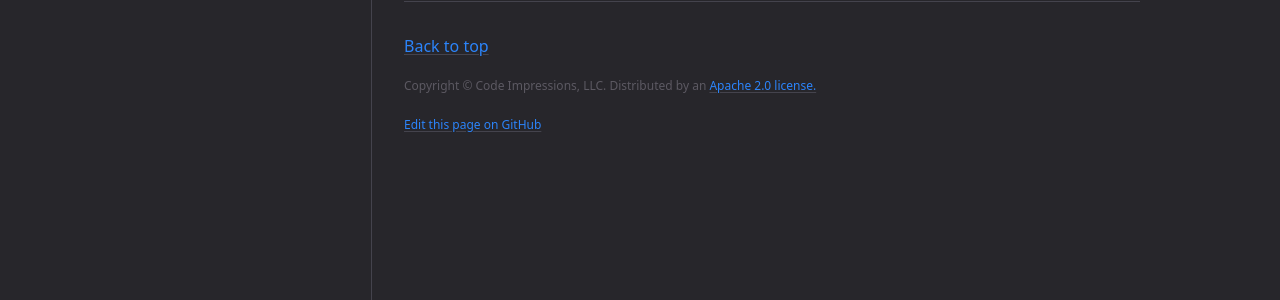
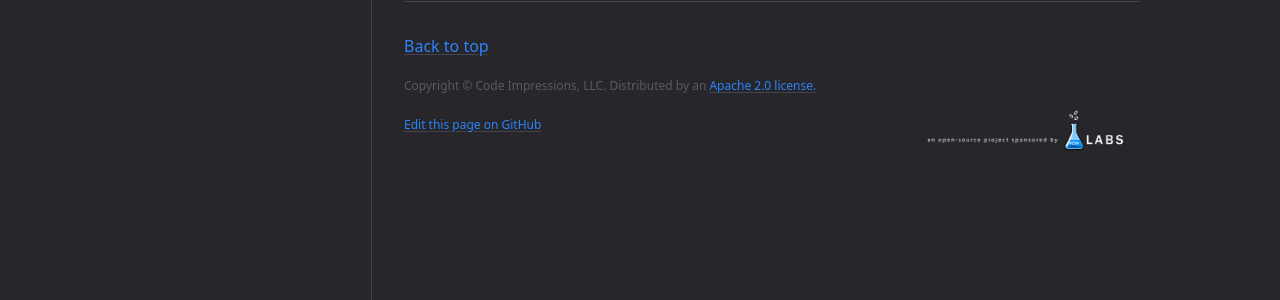
Before and after one commit to codeimpressions/transmitly-site, a Jekyll site: the page built from site/index.md, in a window 1280 px wide. Shown: the part 378-678 px from the top of the page. Built offline with Jekyll 4.4.1, drawn with Linux system fonts in a browser that asks for light colours; cached includes are drawn as plain includes.

Commit message:
feat: add sponsor logo to footer

```diff
--- a/site/_includes/footer_custom.html
+++ b/site/_includes/footer_custom.html
@@ -1,3 +1,4 @@
 {%- if site.footer_content -%}
   <p class="text-small text-grey-dk-100 mb-0">{{ site.footer_content }}</p>
+  <a href="https://codeimpressions.com?utm_source=tly_github" rel="author"><img src="assets/images/sponsored-by-cilabs.png" width="250" title="Project sponsored by Code Impressions Labs" alt="Project sponsored by Code Impressions Labs" align="right"/></a>
 {%- endif -%}
```
Also changed, not shown: site/assets/images/sponsored-by-cilabs.png (added), site/index.md (line endings or trailing spaces), 13 other files.
